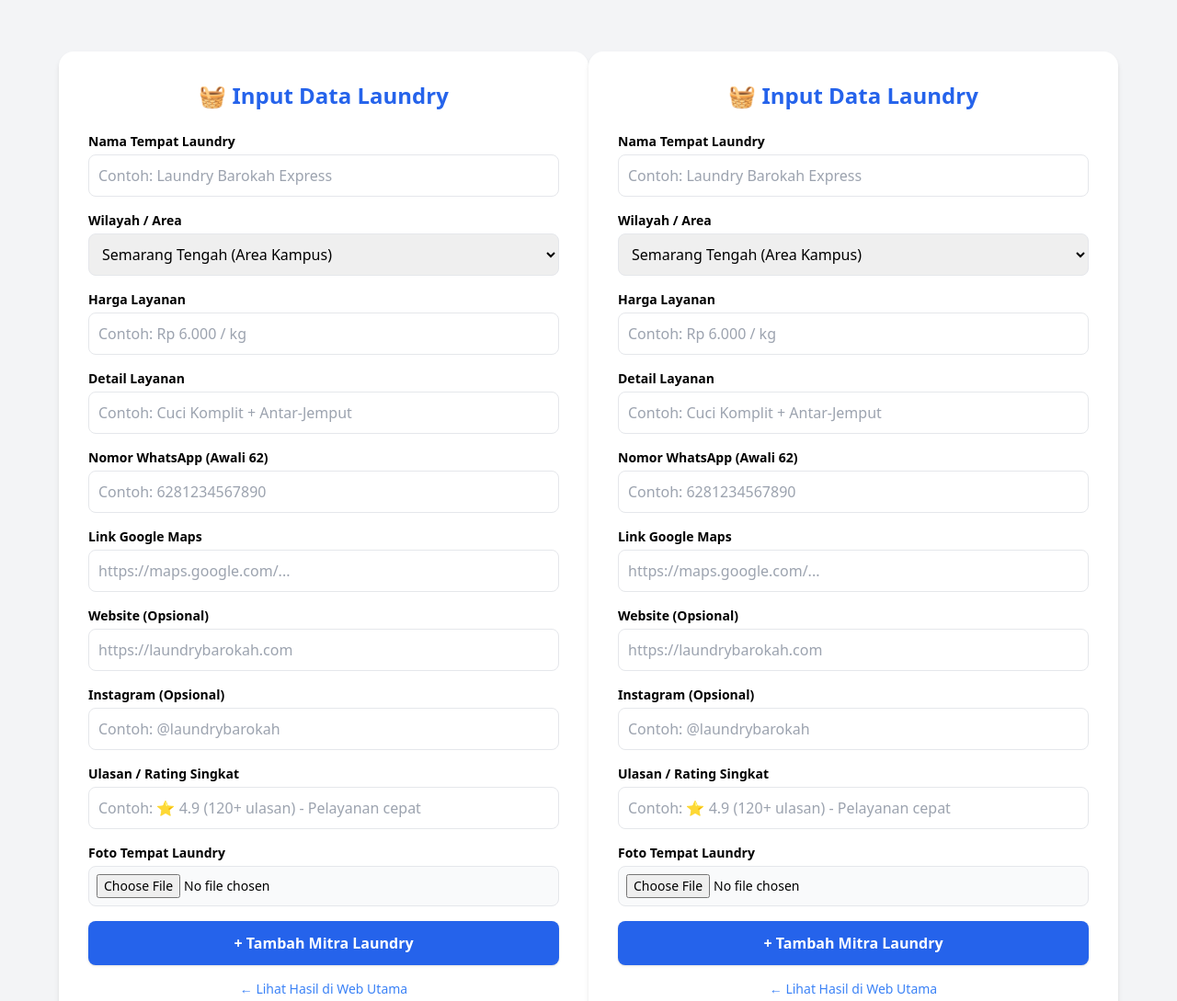
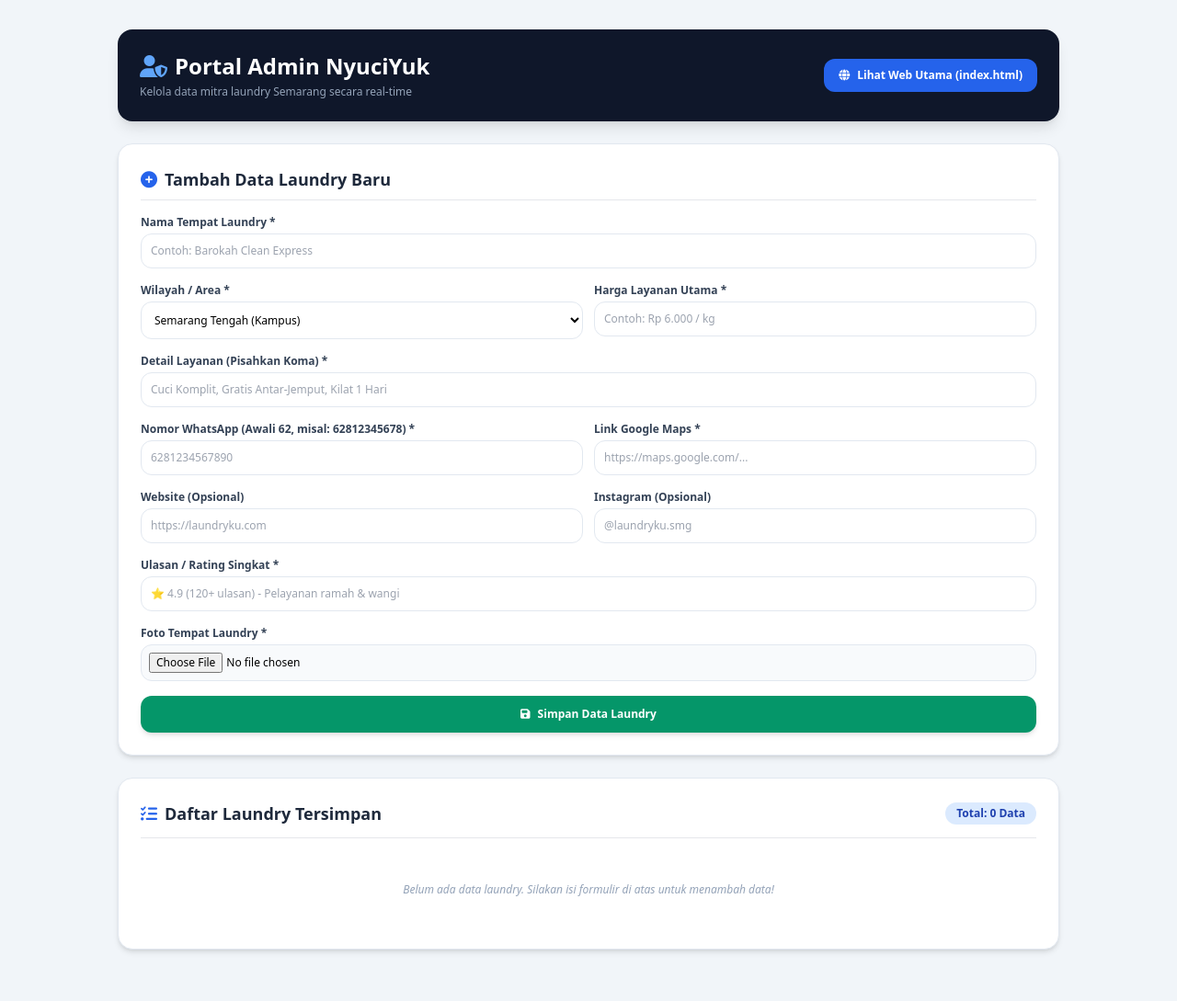
Before and after one commit to nyuciiyukk-sini/nyuciiyukk, a plain HTML site: page admin.html in a window 1280 px wide. Shown: the top 1089 px of the page at 92% size. After the commit the page ends 1065 px from the top, so only its background shows below. Drawn offline with nearby package versions, Linux system fonts and the light colour scheme.

Commit message:
Update admin.html

```diff
--- a/admin.html
+++ b/admin.html
@@ -1,402 +1,218 @@
-<!doctype html>
+<!DOCTYPE html>
 <html lang="id">
 <head>
-    <meta charset="UTF-8" />
-    <meta name="viewport" content="width=device-width, initial-scale=1.0" />
-    <title>Admin - NyuciYuk</title>
+  <meta charset="UTF-8">
+  <meta name="viewport" content="width=device-width, initial-scale=1.0">
+  <title>Admin Dashboard - NyuciYuk</title>
   <script src="https://cdn.tailwindcss.com"></script>
+  <link rel="stylesheet" href="https://cdnjs.cloudflare.com/ajax/libs/font-awesome/6.4.0/css/all.min.css" />
 </head>
-  <body class="bg-gray-100 p-6 flex justify-center items-center min-h-screen">
-    <div class="bg-white p-8 rounded-2xl shadow-md w-full max-w-xl my-8">
-      <h1 class="text-2xl font-bold text-blue-600 text-center mb-6">
-        🧺 Input Data Laundry
+<body class="bg-slate-100 min-h-screen p-4 sm:p-8 font-sans">
+
+  <div class="max-w-5xl mx-auto space-y-6">
+
+    <!-- HEADER ADMIN -->
+    <div class="flex flex-col sm:flex-row justify-between items-start sm:items-center bg-slate-900 text-white p-6 rounded-2xl shadow-lg gap-4">
+      <div>
+        <h1 class="text-2xl font-extrabold flex items-center gap-2">
+          <i class="fa-solid fa-user-shield text-blue-400"></i> Portal Admin NyuciYuk
         </h1>
+        <p class="text-xs text-slate-400 mt-1">Kelola data mitra laundry Semarang secara real-time</p>
+      </div>
+      <a href="index.html" class="bg-blue-600 hover:bg-blue-700 text-white font-bold px-4 py-2.5 rounded-xl text-xs transition flex items-center gap-2">
+        <i class="fa-solid fa-globe"></i> Lihat Web Utama (index.html)
+      </a>
+    </div>
 
-      <form id="formLaundry" class="space-y-4">
+    <!-- FORM INPUT LAUNDRY BARU -->
+    <div class="bg-white p-6 rounded-2xl shadow-md border border-slate-200">
+      <h2 class="text-lg font-bold mb-4 text-slate-800 border-b pb-2 flex items-center gap-2">
+        <i class="fa-solid fa-plus-circle text-blue-600"></i> Tambah Data Laundry Baru
+      </h2>
+
+      <form id="formAdminLaundry" onsubmit="handleAdminSubmit(event)" class="space-y-4">
         <div>
-          <label class="block text-sm font-semibold mb-1"
-            >Nama Tempat Laundry</label
-          >
-          <input
-            type="text"
-            id="nama"
-            placeholder="Contoh: Laundry Barokah Express"
-            required
-            class="w-full border p-2.5 rounded-lg outline-none"
-          />
+          <label class="block text-xs font-bold text-slate-700 mb-1">Nama Tempat Laundry *</label>
+          <input type="text" id="adm-nama" placeholder="Contoh: Barokah Clean Express" required class="w-full border border-slate-200 p-2.5 rounded-xl text-xs focus:ring-2 focus:ring-blue-500 outline-none" />
+        </div>
+
+        <div class="grid grid-cols-1 sm:grid-cols-2 gap-3">
+          <div>
+            <label class="block text-xs font-bold text-slate-700 mb-1">Wilayah / Area *</label>
+            <select id="adm-wilayah" required class="w-full border border-slate-200 p-2.5 rounded-xl text-xs outline-none bg-white">
+              <option value="Semarang Tengah">Semarang Tengah (Kampus)</option>
+              <option value="Semarang Barat">Semarang Barat (Kos/Hunian)</option>
+            </select>
+          </div>
+          <div>
+            <label class="block text-xs font-bold text-slate-700 mb-1">Harga Layanan Utama *</label>
+            <input type="text" id="adm-harga" placeholder="Contoh: Rp 6.000 / kg" required class="w-full border border-slate-200 p-2.5 rounded-xl text-xs outline-none" />
+          </div>
         </div>
 
         <div>
-          <label class="block text-sm font-semibold mb-1">Wilayah / Area</label>
-          <select
-            id="wilayah"
-            class="w-full border p-2.5 rounded-lg outline-none"
-          >
-            <option value="Semarang Tengah (Area Kampus)">
-              Semarang Tengah (Area Kampus)
-            </option>
-            <option value="Semarang Barat (Area Kos)">
-              Semarang Barat (Area Kos)
-            </option>
-          </select>
+          <label class="block text-xs font-bold text-slate-700 mb-1">Detail Layanan (Pisahkan Koma) *</label>
+          <input type="text" id="adm-layanan" placeholder="Cuci Komplit, Gratis Antar-Jemput, Kilat 1 Hari" required class="w-full border border-slate-200 p-2.5 rounded-xl text-xs outline-none" />
+        </div>
+
+        <div class="grid grid-cols-1 sm:grid-cols-2 gap-3">
+          <div>
+            <label class="block text-xs font-bold text-slate-700 mb-1">Nomor WhatsApp (Awali 62, misal: 62812345678) *</label>
+            <input type="text" id="adm-whatsapp" placeholder="6281234567890" required class="w-full border border-slate-200 p-2.5 rounded-xl text-xs outline-none" />
+          </div>
+          <div>
+            <label class="block text-xs font-bold text-slate-700 mb-1">Link Google Maps *</label>
+            <input type="url" id="adm-maps" placeholder="https://maps.google.com/..." required class="w-full border border-slate-200 p-2.5 rounded-xl text-xs outline-none" />
+          </div>
+        </div>
+
+        <div class="grid grid-cols-1 sm:grid-cols-2 gap-3">
+          <div>
+            <label class="block text-xs font-bold text-slate-700 mb-1">Website (Opsional)</label>
+            <input type="url" id="adm-website" placeholder="https://laundryku.com" class="w-full border border-slate-200 p-2.5 rounded-xl text-xs outline-none" />
+          </div>
+          <div>
+            <label class="block text-xs font-bold text-slate-700 mb-1">Instagram (Opsional)</label>
+            <input type="text" id="adm-instagram" placeholder="@laundryku.smg" class="w-full border border-slate-200 p-2.5 rounded-xl text-xs outline-none" />
+          </div>
         </div>
 
         <div>
-          <label class="block text-sm font-semibold mb-1">Harga Layanan</label>
-          <input
-            type="text"
-            id="harga"
-            placeholder="Contoh: Rp 6.000 / kg"
-            required
-            class="w-full border p-2.5 rounded-lg outline-none"
-          />
+          <label class="block text-xs font-bold text-slate-700 mb-1">Ulasan / Rating Singkat *</label>
+          <input type="text" id="adm-ulasan" placeholder="⭐ 4.9 (120+ ulasan) - Pelayanan ramah & wangi" required class="w-full border border-slate-200 p-2.5 rounded-xl text-xs outline-none" />
         </div>
 
         <div>
-          <label class="block text-sm font-semibold mb-1">Detail Layanan</label>
-          <input
-            type="text"
-            id="layanan"
-            placeholder="Contoh: Cuci Komplit + Antar-Jemput"
-            required
-            class="w-full border p-2.5 rounded-lg outline-none"
-          />
+          <label class="block text-xs font-bold text-slate-700 mb-1">Foto Tempat Laundry *</label>
+          <input type="file" id="adm-fotoFile" accept="image/*" required class="w-full border border-slate-200 p-2 rounded-xl bg-slate-50 text-xs" />
         </div>
 
-        <div>
-          <label class="block text-sm font-semibold mb-1"
-            >Nomor WhatsApp (Awali 62)</label
-          >
-          <input
-            type="text"
-            id="whatsapp"
-            placeholder="Contoh: 6281234567890"
-            required
-            class="w-full border p-2.5 rounded-lg outline-none"
-          />
+        <button type="submit" class="w-full bg-emerald-600 hover:bg-emerald-700 text-white font-bold py-3 rounded-xl shadow-md transition text-xs flex items-center justify-center gap-2">
+          <i class="fa-solid fa-floppy-disk"></i> Simpan Data Laundry
+        </button>
+      </form>
     </div>
 
-        <div>
-          <label class="block text-sm font-semibold mb-1"
-            >Link Google Maps</label
-          >
-          <input
-            type="url"
-            id="maps"
-            placeholder="https://maps.google.com/..."
-            required
-            class="w-full border p-2.5 rounded-lg outline-none"
-          />
+    <!-- WADAH DAFTAR LAUNDRY & TOMBOL HAPUS -->
+    <div class="bg-white p-6 rounded-2xl shadow-md border border-slate-200">
+      <div class="flex justify-between items-center mb-4 border-b pb-3">
+        <h2 class="text-lg font-bold text-slate-800 flex items-center gap-2">
+          <i class="fa-solid fa-list-check text-blue-600"></i> Daftar Laundry Tersimpan
+        </h2>
+        <span id="totalBadge" class="bg-blue-100 text-blue-800 font-bold px-3 py-1 rounded-full text-xs">
+          Total: 0 Data
+        </span>
       </div>
 
-        <div>
-          <label class="block text-sm font-semibold mb-1"
-            >Website (Opsional)</label
-          >
-          <input
-            type="url"
-            id="website"
-            placeholder="https://laundrybarokah.com"
-            class="w-full border p-2.5 rounded-lg outline-none"
-          />
+      <!-- Container tempat render data -->
+      <div id="adminLaundryList" class="space-y-4"></div>
     </div>
 
-        <div>
-          <label class="block text-sm font-semibold mb-1"
-            >Instagram (Opsional)</label
-          >
-          <input
-            type="text"
-            id="instagram"
-            placeholder="Contoh: @laundrybarokah"
-            class="w-full border p-2.5 rounded-lg outline-none"
-          />
-        </div>
-
-        <div>
-          <label class="block text-sm font-semibold mb-1"
-            >Ulasan / Rating Singkat</label
-          >
-          <input
-            type="text"
-            id="ulasan"
-            placeholder="Contoh: ⭐ 4.9 (120+ ulasan) - Pelayanan cepat"
-            required
-            class="w-full border p-2.5 rounded-lg outline-none"
-          />
-        </div>
-
-        <div>
-          <label class="block text-sm font-semibold mb-1"
-            >Foto Tempat Laundry</label
-          >
-          <input
-            type="file"
-            id="fotoFile"
-            accept="image/*"
-            required
-            class="w-full border p-2 rounded-lg bg-gray-50 text-sm"
-          />
-        </div>
-
-        <button
-          type="submit"
-          class="w-full bg-blue-600 hover:bg-blue-700 text-white font-bold py-3 rounded-lg shadow transition mt-4"
-        >
-          + Tambah Mitra Laundry
-        </button>
-      </form>
-
-      <a
-        href="index.html"
-        class="block text-center text-sm text-blue-500 mt-4 hover:underline"
-        >← Lihat Hasil di Web Utama</a
-      >
   </div>
 
   <script>
-      document
-        .getElementById("formLaundry")
-        .addEventListener("submit", function (e) {
+    // 1. Ambil data dari LocalStorage pakai key 'nyuciYukData'
+    function getStoredData() {
+      const stored = localStorage.getItem("nyuciYukData");
+      return stored ? JSON.parse(stored) : [];
+    }
+
+    // 2. Simpan data ke LocalStorage
+    function saveDataToStorage(data) {
+      localStorage.setItem("nyuciYukData", JSON.stringify(data));
+    }
+
+    // 3. Tampilkan daftar laundry + Tombol Hapus di Admin
+    function renderAdminList() {
+      const container = document.getElementById("adminLaundryList");
+      const badge = document.getElementById("totalBadge");
+      const dataList = getStoredData();
+
+      badge.textContent = `Total: ${dataList.length} Data`;
+
+      if (dataList.length === 0) {
+        container.innerHTML = `
+          <div class="text-center py-8 text-slate-400 italic text-xs">
+            Belum ada data laundry. Silakan isi formulir di atas untuk menambah data!
+          </div>`;
+        return;
+      }
+
+      container.innerHTML = dataList.map((item, index) => `
+        <div class="flex flex-col sm:flex-row items-start sm:items-center justify-between border border-slate-200 p-4 rounded-xl bg-slate-50 hover:bg-slate-100 transition gap-4">
+          <div class="flex items-center gap-4">
+            <img src="${item.foto}" alt="${item.nama}" class="w-16 h-16 object-cover rounded-lg border bg-slate-200 flex-shrink-0" onerror="this.src='https://images.unsplash.com/photo-1545173168-9f1947eebb7f?w=600&auto=format&fit=crop&q=80'">
+            <div>
+              <h3 class="font-bold text-sm text-slate-800">${item.nama}</h3>
+              <div class="flex flex-wrap gap-2 text-[11px] text-slate-600 mt-1">
+                <span class="bg-blue-50 text-blue-700 px-2 py-0.5 rounded border border-blue-200">📍 ${item.wilayah}</span>
+                <span class="bg-emerald-50 text-emerald-700 px-2 py-0.5 rounded border border-emerald-200">💰 ${item.harga}</span>
+                <span class="bg-amber-50 text-amber-700 px-2 py-0.5 rounded border border-amber-200">📱 +${item.whatsapp}</span>
+              </div>
+            </div>
+          </div>
+          <button onclick="deleteLaundry(${index})" class="bg-red-500 hover:bg-red-600 text-white font-bold px-3.5 py-2 rounded-xl text-xs transition flex items-center gap-1.5 self-end sm:self-center">
+            <i class="fa-solid fa-trash-can"></i> Hapus
+          </button>
+        </div>
+      `).join('');
+    }
+
+    // 4. Tambah Data Baru
+    function handleAdminSubmit(e) {
       e.preventDefault();
-
-          const fileInput = document.getElementById("fotoFile");
+      const fileInput = document.getElementById("adm-fotoFile");
       const file = fileInput.files[0];
 
       if (file) {
         const reader = new FileReader();
+        reader.onload = function (event) {
+          const hargaRaw = document.getElementById("adm-harga").value;
+          const numericHarga = parseInt(hargaRaw.replace(/[^0-9]/g, "")) || 6000;
 
-            reader.onload = function (event) {
-              const laundryBaru = {
-                nama: document.getElementById("nama").value,
-                wilayah: document.getElementById("wilayah").value,
-                harga: document.getElementById("harga").value,
-                layanan: document.getElementById("layanan").value,
-                whatsapp: document.getElementById("whatsapp").value,
-                maps: document.getElementById("maps").value,
-                website: document.getElementById("website").value || "#",
-                instagram: document.getElementById("instagram").value || "-",
-                ulasan: document.getElementById("ulasan").value,
+          const newMitra = {
+            nama: document.getElementById("adm-nama").value,
+            wilayah: document.getElementById("adm-wilayah").value,
+            harga: hargaRaw,
+            layanan: document.getElementById("adm-layanan").value,
+            whatsapp: document.getElementById("adm-whatsapp").value,
+            maps: document.getElementById("adm-maps").value,
+            website: document.getElementById("adm-website").value || "#",
+            instagram: document.getElementById("adm-instagram").value || "-",
+            ulasan: document.getElementById("adm-ulasan").value,
             foto: event.target.result,
+            ratingVal: 4.9,
+            hargaVal: numericHarga,
           };
 
-              // Simpan data langsung ke memori lokal browser
-              let daftarLaundry =
-                JSON.parse(localStorage.getItem("nyuciYukData")) || [];
-              daftarLaundry.push(laundryBaru);
-              localStorage.setItem(
-                "nyuciYukData",
-                JSON.stringify(daftarLaundry),
-              );
+          const currentData = getStoredData();
+          currentData.unshift(newMitra);
+          saveDataToStorage(currentData);
 
-              alert("Berhasil menambah data laundry baru!");
-              window.location.href = "index.html"; // Pindah otomatis ke halaman utama
+          alert("✅ Berhasil menambah data laundry baru!");
+          document.getElementById("formAdminLaundry").reset();
+          renderAdminList();
         };
-
         reader.readAsDataURL(file);
       }
-        });
+    }
+
+    // 5. Hapus Data Laundry Berdasarkan Index
+    function deleteLaundry(index) {
+      const currentData = getStoredData();
+      const nama = currentData[index].nama;
+
+      if (confirm(`Apakah kamu yakin ingin menghapus "${nama}"?`)) {
+        currentData.splice(index, 1);
+        saveDataToStorage(currentData);
+        renderAdminList();
+        alert("🗑️ Data laundry berhasil dihapus!");
+      }
+    }
+
+    window.onload = function () {
+      renderAdminList();
+    };
   </script>
 </body>
 </html>
-<!doctype html>
-<html lang="id">
-  <head>
-    <meta charset="UTF-8" />
-    <meta name="viewport" content="width=device-width, initial-scale=1.0" />
-    <title>Admin - NyuciYuk</title>
-    <script src="https://cdn.tailwindcss.com"></script>
-  </head>
-  <body class="bg-gray-100 p-6 flex justify-center items-center min-h-screen">
-    <div class="bg-white p-8 rounded-2xl shadow-md w-full max-w-xl my-8">
-      <h1 class="text-2xl font-bold text-blue-600 text-center mb-6">
-        🧺 Input Data Laundry
-      </h1>
-
-      <form id="formLaundry" class="space-y-4">
-        <div>
-          <label class="block text-sm font-semibold mb-1"
-            >Nama Tempat Laundry</label
-          >
-          <input
-            type="text"
-            id="nama"
-            placeholder="Contoh: Laundry Barokah Express"
-            required
-            class="w-full border p-2.5 rounded-lg outline-none"
-          />
-        </div>
-
-        <div>
-          <label class="block text-sm font-semibold mb-1">Wilayah / Area</label>
-          <select
-            id="wilayah"
-            class="w-full border p-2.5 rounded-lg outline-none"
-          >
-            <option value="Semarang Tengah (Area Kampus)">
-              Semarang Tengah (Area Kampus)
-            </option>
-            <option value="Semarang Barat (Area Kos)">
-              Semarang Barat (Area Kos)
-            </option>
-          </select>
-        </div>
-
-        <div>
-          <label class="block text-sm font-semibold mb-1">Harga Layanan</label>
-          <input
-            type="text"
-            id="harga"
-            placeholder="Contoh: Rp 6.000 / kg"
-            required
-            class="w-full border p-2.5 rounded-lg outline-none"
-          />
-        </div>
-
-        <div>
-          <label class="block text-sm font-semibold mb-1">Detail Layanan</label>
-          <input
-            type="text"
-            id="layanan"
-            placeholder="Contoh: Cuci Komplit + Antar-Jemput"
-            required
-            class="w-full border p-2.5 rounded-lg outline-none"
-          />
-        </div>
-
-        <div>
-          <label class="block text-sm font-semibold mb-1"
-            >Nomor WhatsApp (Awali 62)</label
-          >
-          <input
-            type="text"
-            id="whatsapp"
-            placeholder="Contoh: 6281234567890"
-            required
-            class="w-full border p-2.5 rounded-lg outline-none"
-          />
-        </div>
-
-        <div>
-          <label class="block text-sm font-semibold mb-1"
-            >Link Google Maps</label
-          >
-          <input
-            type="url"
-            id="maps"
-            placeholder="https://maps.google.com/..."
-            required
-            class="w-full border p-2.5 rounded-lg outline-none"
-          />
-        </div>
-
-        <div>
-          <label class="block text-sm font-semibold mb-1"
-            >Website (Opsional)</label
-          >
-          <input
-            type="url"
-            id="website"
-            placeholder="https://laundrybarokah.com"
-            class="w-full border p-2.5 rounded-lg outline-none"
-          />
-        </div>
-
-        <div>
-          <label class="block text-sm font-semibold mb-1"
-            >Instagram (Opsional)</label
-          >
-          <input
-            type="text"
-            id="instagram"
-            placeholder="Contoh: @laundrybarokah"
-            class="w-full border p-2.5 rounded-lg outline-none"
-          />
-        </div>
-
-        <div>
-          <label class="block text-sm font-semibold mb-1"
-            >Ulasan / Rating Singkat</label
-          >
-          <input
-            type="text"
-            id="ulasan"
-            placeholder="Contoh: ⭐ 4.9 (120+ ulasan) - Pelayanan cepat"
-            required
-            class="w-full border p-2.5 rounded-lg outline-none"
-          />
-        </div>
-
-        <div>
-          <label class="block text-sm font-semibold mb-1"
-            >Foto Tempat Laundry</label
-          >
-          <input
-            type="file"
-            id="fotoFile"
-            accept="image/*"
-            required
-            class="w-full border p-2 rounded-lg bg-gray-50 text-sm"
-          />
-        </div>
-
-        <button
-          type="submit"
-          class="w-full bg-blue-600 hover:bg-blue-700 text-white font-bold py-3 rounded-lg shadow transition mt-4"
-        >
-          + Tambah Mitra Laundry
-        </button>
-      </form>
-
-      <a
-        href="index.html"
-        class="block text-center text-sm text-blue-500 mt-4 hover:underline"
-        >← Lihat Hasil di Web Utama</a
-      >
-    </div>
-
-    <script>
-      document
-        .getElementById("formLaundry")
-        .addEventListener("submit", function (e) {
-          e.preventDefault();
-
-          const fileInput = document.getElementById("fotoFile");
-          const file = fileInput.files[0];
-
-          if (file) {
-            const reader = new FileReader();
-
-            reader.onload = function (event) {
-              const laundryBaru = {
-                nama: document.getElementById("nama").value,
-                wilayah: document.getElementById("wilayah").value,
-                harga: document.getElementById("harga").value,
-                layanan: document.getElementById("layanan").value,
-                whatsapp: document.getElementById("whatsapp").value,
-                maps: document.getElementById("maps").value,
-                website: document.getElementById("website").value || "#",
-                instagram: document.getElementById("instagram").value || "-",
-                ulasan: document.getElementById("ulasan").value,
-                foto: event.target.result,
-              };
-
-              // Simpan data langsung ke memori lokal browser
-              let daftarLaundry =
-                JSON.parse(localStorage.getItem("nyuciYukData")) || [];
-              daftarLaundry.push(laundryBaru);
-              localStorage.setItem(
-                "nyuciYukData",
-                JSON.stringify(daftarLaundry),
-              );
-
-              alert("Berhasil menambah data laundry baru!");
-              window.location.href = "index.html"; // Pindah otomatis ke halaman utama
-            };
-
-            reader.readAsDataURL(file);
-          }
-        });
-    </script>
-  </body>
-</html>
```
Lines whose indentation alone changed are shown as unchanged.
